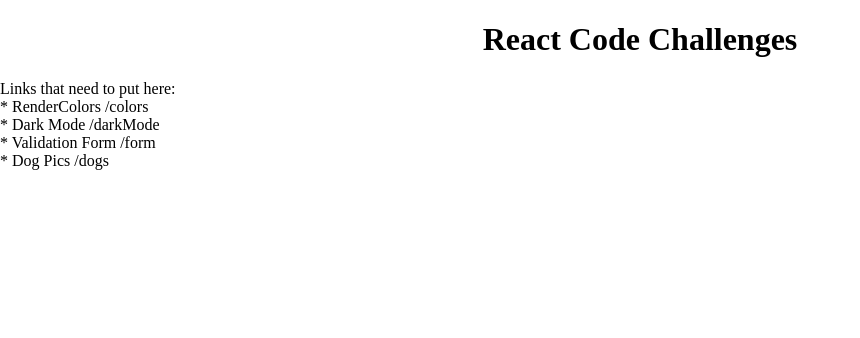
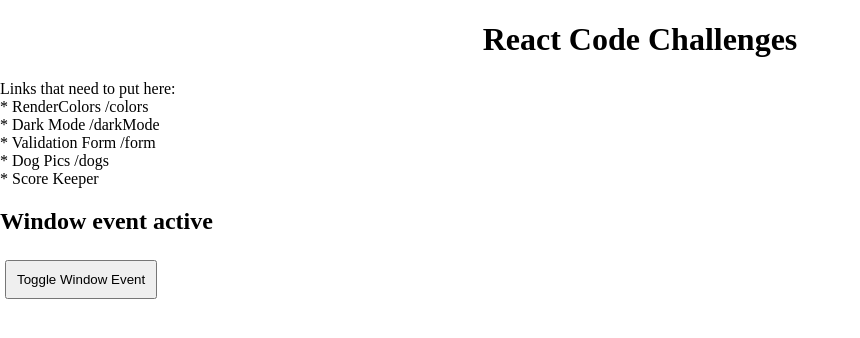
Before and after one commit to edilma/challenges, a React (Create React App) app: page /event in a window 1280 px wide. Shown: the top 338 px of the page, without its empty margins (0-860 px from the left). Built offline with nearby package versions, Linux system fonts and the light colour scheme.

Commit message:
CREATED persistent Score Keeper and Window Event
Window Event is not working

```diff
--- a/src/App.js
+++ b/src/App.js
@@ -5,6 +5,9 @@
 import DogPicsDisp from './scenes/DogPicsDisp.jsx';
 import FormVal from './scenes/FormVal.jsx';
 import RenderColors from './scenes/RenderColors.jsx';
+import ScoreKeeperDisp from './scenes/ScoreKeeperDis.jsx';
+import WindowListener from './scenes/WindowListener.jsx';
+
 
 
 function App() {
@@ -18,6 +21,7 @@
         * Dark Mode /darkMode <br/>
         * Validation Form /form<br/>
         * Dog Pics /dogs<br/>
+        * Score Keeper <br/>
 
       </p>
     <Routes>
@@ -26,6 +30,8 @@
       <Route path='/darkMode' element={<DarkLightModes />}/>
       <Route path='/form' element={<FormVal/>}/>
       <Route path='/dogs' element={<DogPicsDisp/>}/>
+      <Route path='/scores' element={<ScoreKeeperDisp />}/>
+      <Route path='/event' element={<WindowListener />} />
     </Routes>
     </header>
   </div>
--- /dev/null
+++ b/src/components/ScoreKeeper.jsx
@@ -0,0 +1,21 @@
+import { useEffect, useState } from 'react'
+
+export default function ScoreKeeper () {
+  const [score, setScore] = useState(parseInt(localStorage.getItem("score"))||0)
+
+  //useEffect will run if (depending) the score changes
+    useEffect(()=>{
+        // save the score in the local storage -  Key = "score"
+        localStorage.setItem("score",score)
+    },[score])
+
+//setScore is used to set the score.
+
+  return (
+    <div>
+      <h1>Your score is: {score}</h1>
+      <button onClick={() => setScore(score => score + 1)}>+</button>
+      <button onClick={() => setScore(prevScore => prevScore - 1)}>-</button>
+    </div>
+  )
+}
--- /dev/null
+++ b/src/components/ToggleWindowEvent.jsx
@@ -0,0 +1,12 @@
+import { useState } from 'react'
+import WindowEvent from './WindowEvent'
+
+export default function ToggleWindowEvent () {
+  const [windowEvent, setWindowEvent] = useState(false)
+  return (
+    <div>
+      <button onClick={() => setWindowEvent(prevState => !prevState)}>Toggle Window Event</button>
+      {windowEvent && <WindowEvent />}
+    </div>
+  )
+}
--- /dev/null
+++ b/src/components/WindowEvent.jsx
@@ -0,0 +1,18 @@
+import { useEffect } from "react"
+
+export default function WindowEvent () {
+    useEffect(()=>{
+        const handleClick = ()=> alert("You click the button")
+
+        window.addEventListener ("buttonClicked", handleClick)
+
+        return(
+            window.removeEventListener("buttonClicked", handleClick)
+        )
+
+
+    },[])
+    return (
+      <h2>Window event active</h2>
+    )
+  }
--- /dev/null
+++ b/src/scenes/ScoreKeeperDis.jsx
@@ -0,0 +1,7 @@
+import ScoreKeeper from "../components/ScoreKeeper";
+
+export default function ScoreKeeperDisp(){
+    return(
+        <ScoreKeeper/>
+    )
+}
--- /dev/null
+++ b/src/scenes/WindowListener.jsx
@@ -0,0 +1,11 @@
+import ToggleWindowEvent from "../components/ToggleWindowEvent.jsx"
+import WindowEvent from "../components/WindowEvent.jsx"
+
+export default function WindowListener(){
+    return(
+        <div>
+        <WindowEvent />
+        <ToggleWindowEvent />
+        </div>
+    )
+}
```
